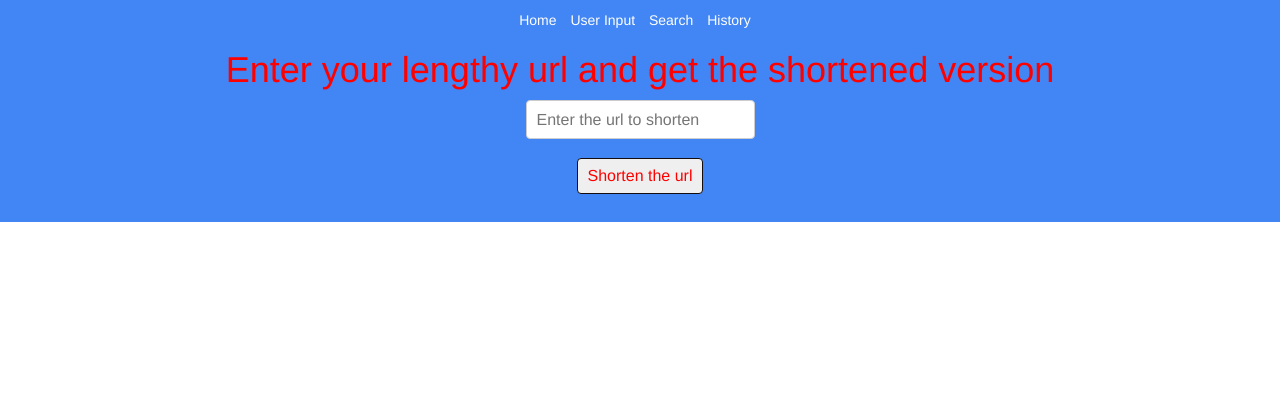
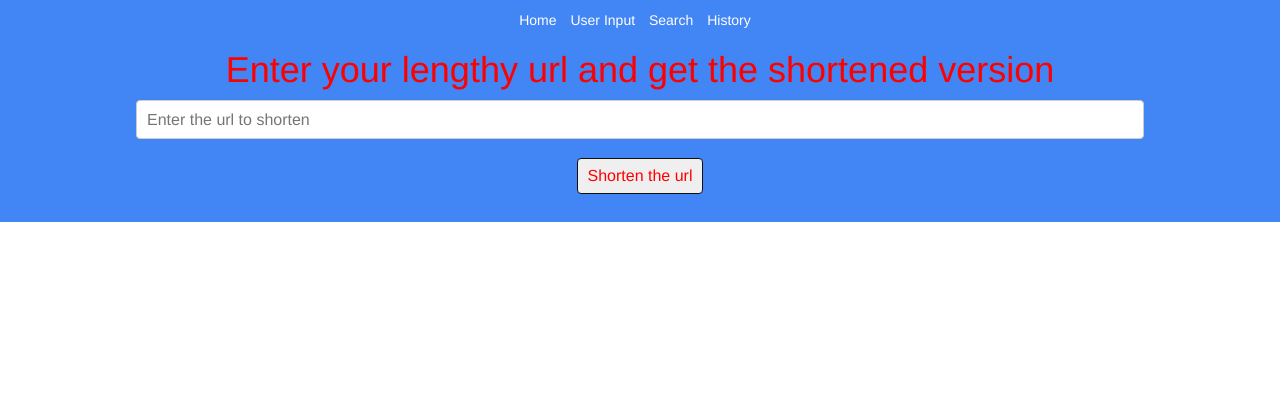
Before and after one commit to masnaashraf/flask_url_shortener_website, a Flask app: page /add in a window 1280 px wide. Shown: the top 420 px of the page. Run offline with Flask 2, Linux system fonts and the light colour scheme; some libraries are stand-ins or nearby versions.

Commit message:
Add files via upload

```diff
--- a/static/style.css
+++ b/static/style.css
@@ -9,6 +9,7 @@ header {
   background-color: #4285f4;
   color: white;
   padding: 1rem;
+
 }
 
 nav ul {
@@ -69,7 +70,7 @@ padding: 10px;
 font-size: 16px;
 border: 1px solid #ccc;
 border-radius: 4px;
-max-width: 100%;
+width:80%;
 margin-bottom: 10px;
 display: block;
 margin-top: 10px;
```
